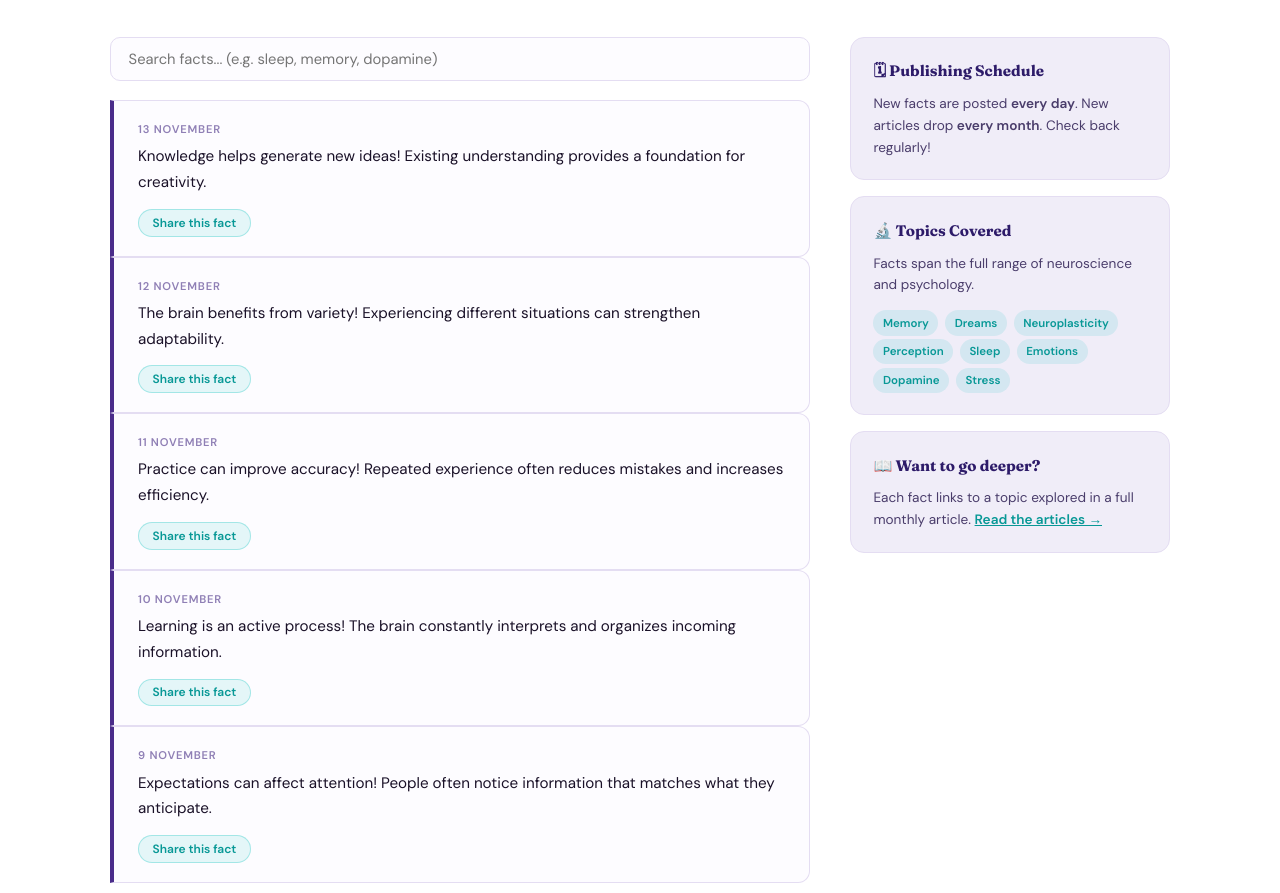
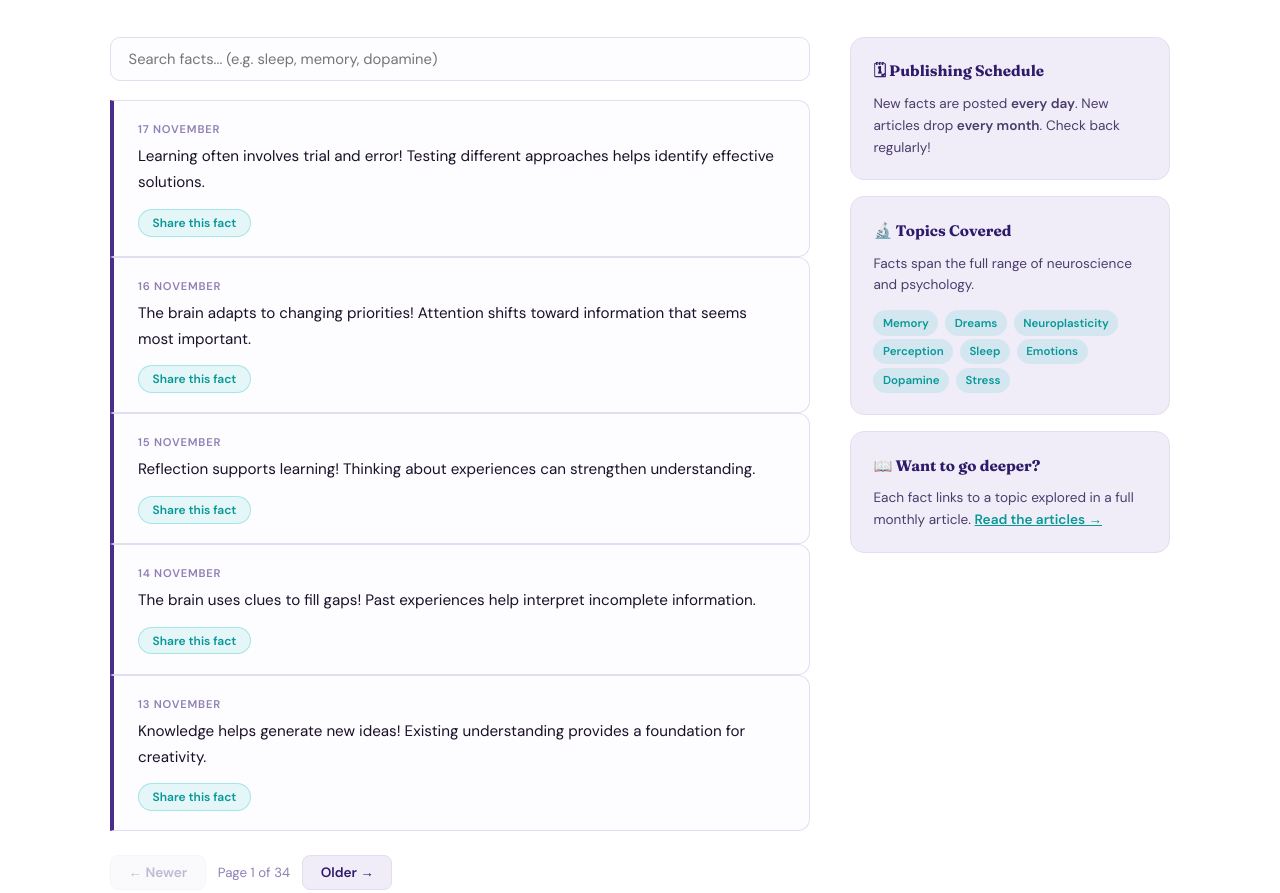
Before and after one commit to seher1301/NeuroNova, a plain HTML site: page index.html in a window 1280 px wide. Shown: the part 1847-2740 px from the top of the page. Drawn offline with Linux system fonts and the light colour scheme.

Commit message:
Update index.html

```diff
--- a/index.html
+++ b/index.html
@@ -1255,6 +1255,10 @@ function closeMenu(){document.getElementById('mobile-nav').classList.remove('ope
 
 /* ── FACTS ── */
 const facts=[
+{date:"17 November", text:"Learning often involves trial and error! Testing different approaches helps identify effective solutions."},
+{date:"16 November", text:"The brain adapts to changing priorities! Attention shifts toward information that seems most important."},
+{date:"15 November", text:"Reflection supports learning! Thinking about experiences can strengthen understanding."},
+{date:"14 November", text:"The brain uses clues to fill gaps! Past experiences help interpret incomplete information."},
 {date:"13 November", text:"Knowledge helps generate new ideas! Existing understanding provides a foundation for creativity."},
 {date:"12 November", text:"The brain benefits from variety! Experiencing different situations can strengthen adaptability."},
 {date:"11 November", text:"Practice can improve accuracy! Repeated experience often reduces mistakes and increases efficiency."},
```
